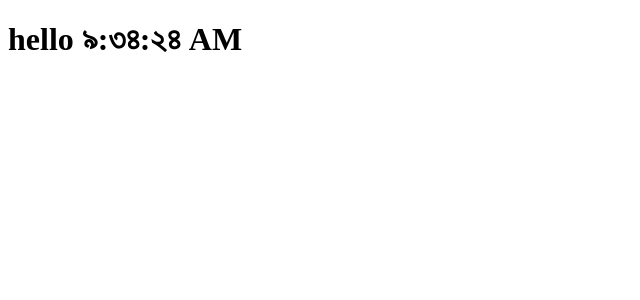
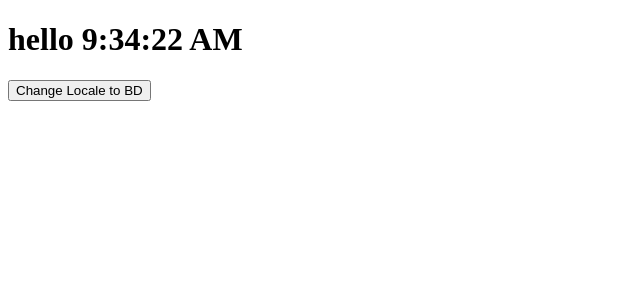
Before and after one commit to HelloAlberuni/myreact, a React (Create React App) app: page / in a window 1280 px wide. Shown: the top 300 px of the page, without its empty margins (0-640 px from the left). Built offline with nearby package versions, Linux system fonts and the light colour scheme.

Commit message:
Practicing event handling

```diff
--- a/src/App.js
+++ b/src/App.js
@@ -1,7 +1,7 @@
 import Clock from "./components/Clock";
 
 function App() {
-  return <div><Clock locale="bn-BD"/></div>;
+  return <div><Clock/></div>;
 }
 
 export default App;
--- a/src/components/Clock.js
+++ b/src/components/Clock.js
@@ -12,7 +12,22 @@ class Clock extends React.Component{
 
     // Since we have no props data to use in the state so we can call it directly.
     state = {
-        date: new Date()
+        date: new Date(),
+        locale: 'en-US'
+    }
+
+    // clickHandle(e){
+    //     e.preventDefault(); // Prevent default behavior
+
+    //     // Change state.
+    //     this.setState({'locale': 'bn-BD'})
+    // }
+
+    // Prvious click handle method has `this` issue
+    // Solve the undefined this issue using arrow function
+    clickHandle = (locale) => {
+        // Change state.
+        this.setState({'locale': locale})
     }
 
 
@@ -20,9 +35,12 @@ class Clock extends React.Component{
         const index = 0;
 
 		return (
-			<h1 className='heading' tabIndex={index}>
-			<span className='text'>hello {this.state.date.toLocaleTimeString(this.props.locale)}</span>
-			</h1>
+            <div>
+                <h1 className='heading' tabIndex={index}>
+                <span className='text'>hello {this.state.date.toLocaleTimeString(this.state.locale)}</span>
+                </h1>
+                <button onClick={this.clickHandle.bind(this, 'bn-bd')}>Change Locale to BD</button>
+            </div>
 		);
 	}
 
```
Also changed, not shown: 1 other file (tests, documents, lock files or other folders).
